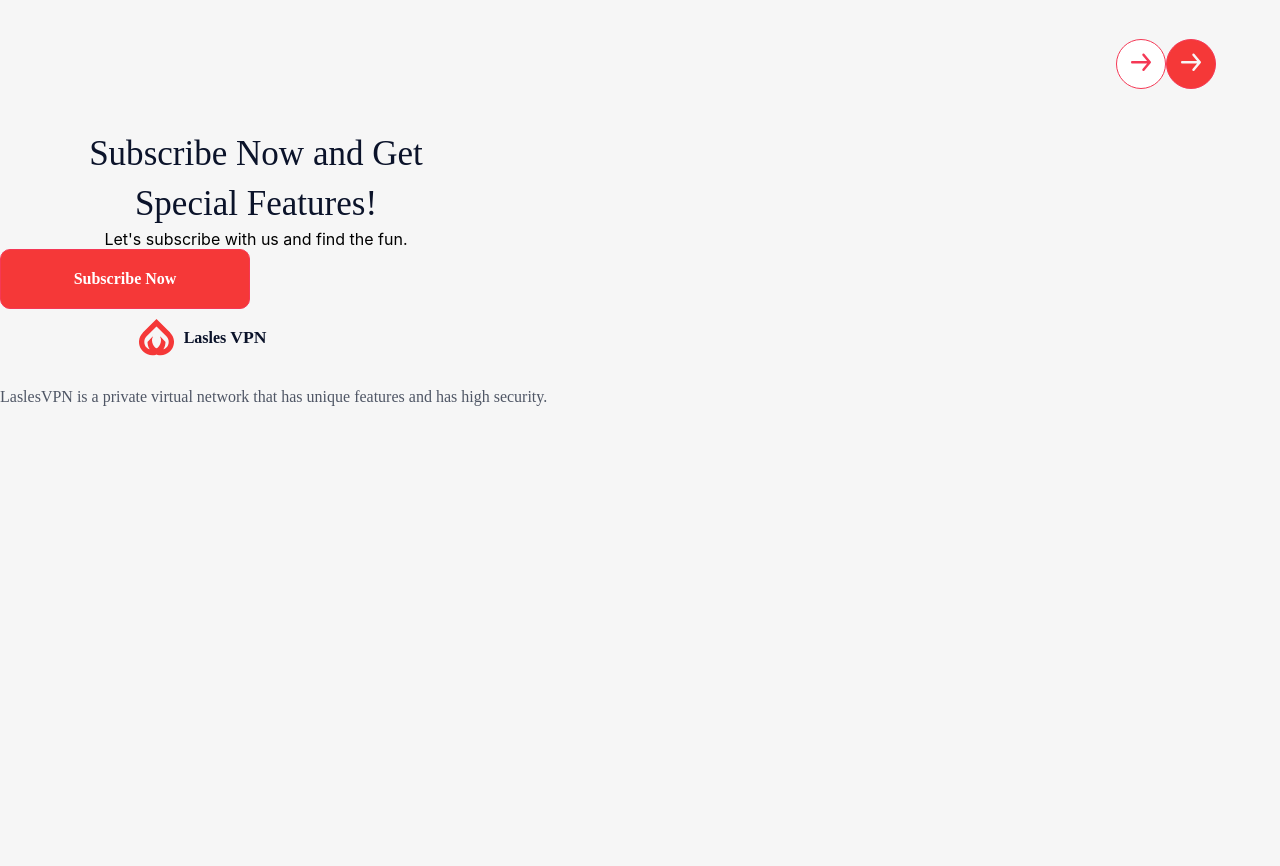
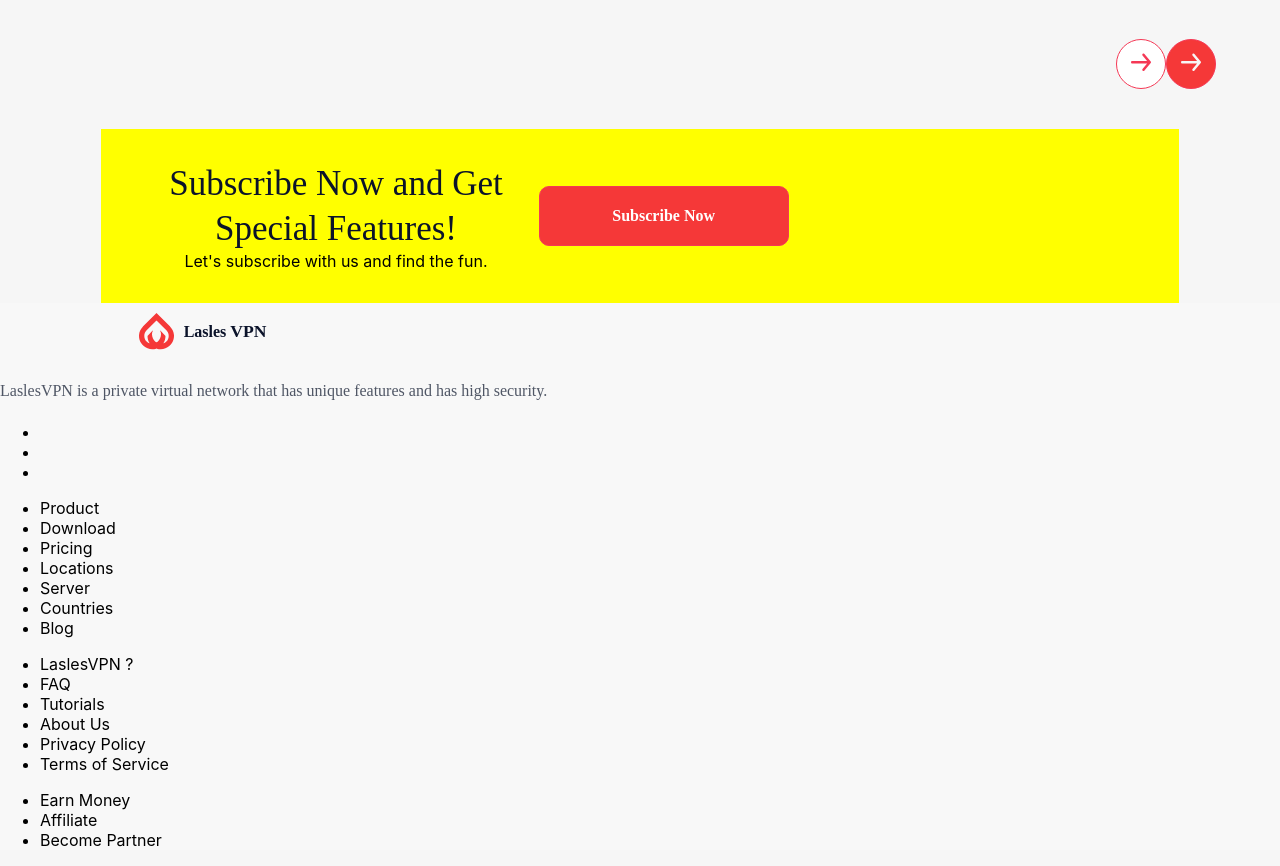
Before and after one commit to amine-chatteli/dailyCss-LaslesVpn, a React (Create React App) app: page / in a window 1280 px wide. Shown: the part 3701-4567 px from the top of the page. Before the commit the page ends 4129 px from the top, so only its background shows below. Built offline with nearby package versions, Linux system fonts and the light colour scheme; a web font is replaced by a local one.

Commit message:
footer styling

```diff
--- a/src/components/Footer.js
+++ b/src/components/Footer.js
@@ -15,8 +15,34 @@
           </p>
         </Logo>
         <p>LaslesVPN is a private virtual network that has unique features and has high security.</p>
-
+        <ul>
+          <li></li>
+          <li></li>
+          <li></li>
+        </ul>
       </div>
+      <ul>
+        <li>Product</li>
+        <li>Download </li>
+        <li>Pricing</li>
+        <li>Locations</li>
+        <li>Server</li>
+        <li>Countries</li>
+        <li>Blog</li>
+      </ul>
+      <ul>
+        <li>LaslesVPN ? </li>
+        <li>FAQ</li>
+        <li>Tutorials</li>
+        <li>About Us</li>
+        <li>Privacy Policy</li>
+        <li>Terms of Service</li>
+      </ul>
+      <ul>
+        <li>Earn Money</li>
+        <li>Affiliate</li>
+        <li>Become Partner</li>
+      </ul>
     </StyledFooter>
   )
 }
--- a/src/components/styles/Footer.styled.js
+++ b/src/components/styles/Footer.styled.js
@@ -1,4 +1,5 @@
 import styled from "styled-components";
 
-export const StyledFooter=styled.div`
+export const StyledFooter = styled.div`
+        background-color:#F8F8F8;
 `
--- a/src/components/styles/SubscriptionSection.styled.js
+++ b/src/components/styles/SubscriptionSection.styled.js
@@ -1,3 +1,28 @@
 import styled from "styled-components";
 
-export const StyledSubscriptionSection = styled.div``
+export const StyledSubscriptionSection = styled.div`
+    background-color:yellow;
+    width:79.17%;
+    display:flex;
+    flex-direction:row;
+    align-items:center;
+    margin: auto;
+    padding:2rem;
+
+        div{
+            width:40%;
+            h2{
+                width:100%;
+                font-weight: 500;
+                font-size: 35px;
+                line-height: 45px;
+                color: #0B132A;
+            }
+            p{
+                font-weight: 400;
+                font-size: 1rem;
+                line-height: 1.88;
+                color: #4F5665;
+            }
+        }
+`
```
